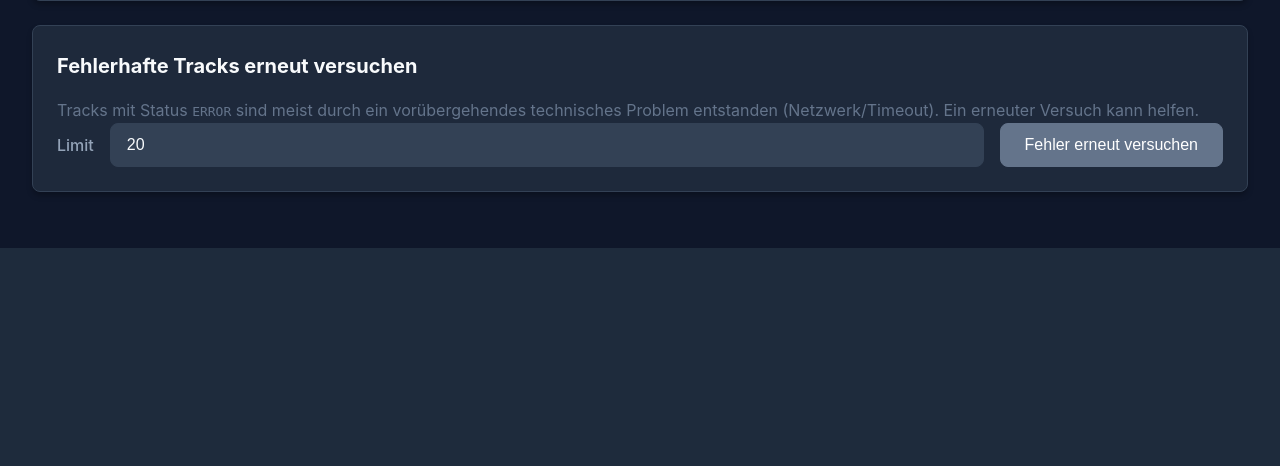
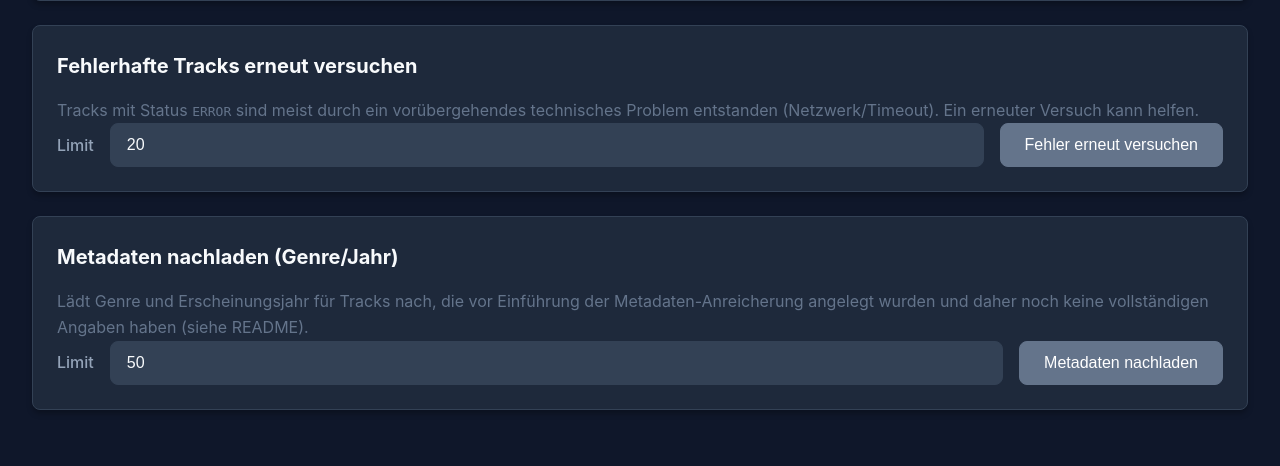
Before and after one commit to DarkWood1558/lyrics-analyzer, a Spring Boot app: page / in a window 1280 px wide. Shown: the part 665-1131 px from the top of the page. Before the commit the page ends 913 px from the top, so only its background shows below. Run offline with Spring Boot 4, Linux system fonts and the light colour scheme; tables that the repository leaves empty hold one stand-in row (values such as "Sample post").

Commit message:
bug fixing

```diff
--- a/src/main/resources/static/index.html
+++ b/src/main/resources/static/index.html
@@ -74,6 +74,21 @@
                     <button class="btn btn-secondary" id="btn-retry-errors">Fehler erneut versuchen</button>
                 </div>
                 <div id="retry-result" class="result-box hidden"></div>
+            </div>
+
+            <div class="card">
+                <h3>Metadaten nachladen (Genre/Jahr)</h3>
+                <p class="muted">
+                    Lädt Genre und Erscheinungsjahr für Tracks nach, die vor Einführung der
+                    Metadaten-Anreicherung angelegt wurden und daher noch keine vollständigen
+                    Angaben haben (siehe README).
+                </p>
+                <div class="form-row">
+                    <label for="metadata-limit">Limit</label>
+                    <input type="number" id="metadata-limit" value="50" min="1" max="500">
+                    <button class="btn btn-secondary" id="btn-backfill-metadata">Metadaten nachladen</button>
+                </div>
+                <div id="backfill-result" class="result-box hidden"></div>
             </div>
         </section>
 
--- a/src/main/resources/static/js/api.js
+++ b/src/main/resources/static/js/api.js
@@ -1,12 +1,16 @@
 /**
  * API-Client für Lyrics Analyzer
  * Definiert globale Variable LyricsAnalyzerAPI
+ *
+ * Nutzt relative Pfade (kein hardcoded "http://localhost:8080"), da das Frontend von der
+ * Spring-Boot-Anwendung selbst unter /static ausgeliefert wird. Relative Pfade funktionieren
+ * dadurch unabhängig von Host/Port (z.B. auch hinter einem Reverse-Proxy).
  */
 
 (function() {
     'use strict';
 
-    const API_BASE = 'http://localhost:8080/api';
+    const API_BASE = '/api';
 
     async function apiRequest(url, options = {}) {
         try {
@@ -67,68 +71,68 @@
         return apiRequest(`${API_BASE}/tracks/stats/by-year`);
     }
 
+    /**
+     * Nutzt den dedizierten Backend-Endpoint /api/tracks/status-counts, statt (wie zuvor)
+     * bis zu 1000 Tracks komplett zu laden und client-seitig zu zählen. Das Backend
+     * berechnet die Zahlen direkt per COUNT-Query (TrackController.statusCounts /
+     * TrackRepository.countByLyricsStatus) - schneller und korrekt auch bei >1000 Tracks.
+     */
     async function getStatusCounts() {
-        const tracks = await getTracks(0, 1000);
-        const counts = { FOUND: 0, NOT_FOUND: 0, ERROR: 0, PENDING: 0 };
-        (tracks.content || []).forEach(track => {
-            const status = track.lyricsStatus || 'PENDING';
-            if (counts[status] !== undefined) counts[status]++;
-        });
-        return counts;
+        return apiRequest(`${API_BASE}/tracks/status-counts`);
     }
 
     // ==================== THEME CLASSIFICATION ====================
 
     async function trainThemeClassifier() {
-        return apiRequest('/api/analysis/theme/train', { method: 'POST' });
+        return apiRequest(`${API_BASE}/analysis/theme/train`, { method: 'POST' });
     }
 
     async function classifyTheme(artist, title) {
-        return apiRequest(`/api/analysis/theme/classify?artist=${encodeURIComponent(artist)}&title=${encodeURIComponent(title)}`);
+        return apiRequest(`${API_BASE}/analysis/theme/classify?artist=${encodeURIComponent(artist)}&title=${encodeURIComponent(title)}`);
     }
 
     async function classifyAllThemes() {
-        return apiRequest('/api/analysis/theme/classify-all', { method: 'POST' });
+        return apiRequest(`${API_BASE}/analysis/theme/classify-all`, { method: 'POST' });
     }
 
     async function isThemeClassifierTrained() {
-        return apiRequest('/api/analysis/theme/trained');
+        return apiRequest(`${API_BASE}/analysis/theme/trained`);
     }
 
     // ==================== ARTIST STYLE ANALYSIS ====================
 
     async function getArtistStyle(artistName) {
-        return apiRequest(`/api/analysis/artist/style/${encodeURIComponent(artistName)}`);
+        return apiRequest(`${API_BASE}/analysis/artist/style/${encodeURIComponent(artistName)}`);
     }
 
     async function compareArtists(artist1, artist2) {
-        return apiRequest(`/api/analysis/artist/compare?artist1=${encodeURIComponent(artist1)}&artist2=${encodeURIComponent(artist2)}`);
+        return apiRequest(`${API_BASE}/analysis/artist/compare?artist1=${encodeURIComponent(artist1)}&artist2=${encodeURIComponent(artist2)}`);
     }
 
     async function findSimilarArtists(artistName, limit = 5) {
-        return apiRequest(`/api/analysis/artist/similar?artistName=${encodeURIComponent(artistName)}&limit=${limit}`);
+        return apiRequest(`${API_BASE}/analysis/artist/similar?artistName=${encodeURIComponent(artistName)}&limit=${limit}`);
     }
 
     // ==================== LYRICS DNA ====================
 
     async function getAllDNA() {
-        return apiRequest('/api/analysis/dna/all');
+        return apiRequest(`${API_BASE}/analysis/dna/all`);
     }
 
     async function getDNAVisualization() {
-        return apiRequest('/api/analysis/dna/visualization');
+        return apiRequest(`${API_BASE}/analysis/dna/visualization`);
     }
 
     async function getArtistDNA(artistName) {
-        return apiRequest(`/api/analysis/dna/${encodeURIComponent(artistName)}`);
+        return apiRequest(`${API_BASE}/analysis/dna/${encodeURIComponent(artistName)}`);
     }
 
     async function getSimilarArtistsDNA(artistName, limit = 5) {
-        return apiRequest(`/api/analysis/dna/similar?artistName=${encodeURIComponent(artistName)}&limit=${limit}`);
+        return apiRequest(`${API_BASE}/analysis/dna/similar?artistName=${encodeURIComponent(artistName)}&limit=${limit}`);
     }
 
     async function getAllThemes() {
-        return apiRequest('/api/analysis/themes');
+        return apiRequest(`${API_BASE}/analysis/themes`);
     }
 
     window.LyricsAnalyzerAPI = {
--- a/src/main/resources/static/js/app.js
+++ b/src/main/resources/static/js/app.js
@@ -134,16 +134,32 @@
         setTimeout(() => elements.toast.classList.add('hidden'), duration);
     }
 
+    /**
+     * sentimentScore liegt auf der CoreNLP-Skala 0.0 (very negative) - 4.0 (very positive),
+     * NICHT auf einer -1..1-Skala. Reine Zahlenausgabe mit 3 Nachkommastellen.
+     */
     function formatSentiment(score) {
         if (score === null || score === undefined) return '–';
         return score.toFixed(3);
     }
 
-    function formatSentimentLabel(score) {
-        if (score === null || score === undefined) return 'Kein Sentiment';
-        if (score > 0.2) return 'Positiv';
-        if (score < -0.2) return 'Negativ';
-        return 'Neutral';
+    /**
+     * Nutzt das vom Backend bereits berechnete sentimentLabel-Enum
+     * (VERY_NEGATIVE..VERY_POSITIVE), statt den 0..4-Score selbst (falsch) als -1..1
+     * zu interpretieren. Vorher wurde score > 0.2 / < -0.2 geprüft, was auf der
+     * tatsächlichen 0..4-Skala praktisch immer "Positiv" ergeben hätte.
+     */
+    const SENTIMENT_LABEL_TEXT = {
+        VERY_NEGATIVE: 'Sehr negativ',
+        NEGATIVE: 'Negativ',
+        NEUTRAL: 'Neutral',
+        POSITIVE: 'Positiv',
+        VERY_POSITIVE: 'Sehr positiv',
+    };
+
+    function formatSentimentLabel(label) {
+        if (!label) return 'Kein Sentiment';
+        return SENTIMENT_LABEL_TEXT[label] || label;
     }
 
     function escapeHtml(text) {
@@ -240,7 +256,7 @@
             return;
         }
         elements.ingestionHistory.innerHTML = state.ingestionHistory
-            .map(q => `<li><button class="history-item" data-query="${encodeURIComponent(q)}">${q}</button></li>`)
+            .map(q => `<li><button class="history-item" data-query="${encodeURIComponent(q)}">${escapeHtml(q)}</button></li>`)
             .join('');
         elements.ingestionHistory.querySelectorAll('.history-item').forEach(btn => {
             btn.addEventListener('click', () => {
@@ -262,8 +278,8 @@
         showLoading(elements.sentimentResult, true);
         try {
             const result = await api.analyzePendingSentiment(limit);
-            showResult(elements.sentimentResult, `Analyse für ${result.analyzed || limit} Tracks gestartet`, false);
-            showToast('Sentiment-Analyse läuft im Hintergrund');
+            showResult(elements.sentimentResult, `Analyse für ${result.analyzedCount ?? limit} Tracks abgeschlossen`, false);
+            showToast('Sentiment-Analyse abgeschlossen');
             loadDashboard();
             loadTracks();
             loadStats();
@@ -287,8 +303,8 @@
         showLoading(elements.retryResult, true);
         try {
             const result = await api.retryErrorTracks(limit);
-            showResult(elements.retryResult, `Erneuter Versuch für ${result.retryCount || limit} Tracks gestartet`, false);
-            showToast('Erneuter Ladeversuch läuft');
+            showResult(elements.retryResult, `Erneuter Versuch abgeschlossen: ${result.attempted} versucht, ${result.newlyFetched} neu gefunden, ${result.notFound} nicht gefunden, ${result.stillError} weiterhin Fehler`, false);
+            showToast('Erneuter Ladeversuch abgeschlossen');
             loadDashboard();
             loadTracks();
         } catch (error) {
@@ -307,12 +323,14 @@
     }
 
     async function handleBackfillMetadata() {
-        const limit = parseInt(document.getElementById('metadata-limit')?.value || 50);
+        const limitInput = document.getElementById('metadata-limit');
+        const limit = parseInt(limitInput?.value) || 50;
         showLoading(elements.backfillResult, true);
         try {
             const result = await api.backfillMetadata(limit);
-            showResult(elements.backfillResult, `Metadaten für ${limit} Tracks nachgeladen`, false);
-            showToast('Metadaten-Backfill läuft');
+            showResult(elements.backfillResult, `Metadaten-Backfill abgeschlossen: ${result.attempted} versucht, ${result.updated} aktualisiert, ${result.skipped} übersprungen`, false);
+            showToast('Metadaten-Backfill abgeschlossen');
+            loadStats();
         } catch (error) {
             showResult(elements.backfillResult, `Fehler: ${error.message}`, true);
         } finally {
@@ -375,6 +393,12 @@
         }
     }
 
+    /**
+     * WICHTIG: Das Backend (TrackResponse) liefert die Felder artistName/albumName,
+     * NICHT artist/album. Vorher griff dieser Code auf track.artist/track.album zu,
+     * was immer undefined war - die Tabelle zeigte daher in Künstler- und Album-Spalte
+     * nur "–" an, unabhängig von den tatsächlichen Daten.
+     */
     function renderTracksTable() {
         if (!elements.tracksTbody) return;
         if (state.tracks.data.length === 0) {
@@ -385,11 +409,11 @@
             .map(track => `
                 <tr data-track-id="${track.id}">
                     <td>${track.id}</td>
-                    <td>${escapeHtml(track.artist || '–')}</td>
-                    <td>${escapeHtml(track.title || '–')}</td>
-                    <td>${escapeHtml(track.album || '–')}</td>
+                    <td>${escapeHtml(track.artistName)}</td>
+                    <td>${escapeHtml(track.title)}</td>
+                    <td>${escapeHtml(track.albumName)}</td>
                     <td><span class="status-badge status-${track.lyricsStatus || 'PENDING'}">${track.lyricsStatus || 'PENDING'}</span></td>
-                    <td>${formatSentimentLabel(track.sentimentScore)}</td>
+                    <td>${formatSentimentLabel(track.sentimentLabel)}</td>
                     <td>${formatSentiment(track.sentimentScore)}</td>
                     <td><button class="btn btn-small btn-details" data-track-id="${track.id}">Details</button></td>
                 </tr>
@@ -412,20 +436,24 @@
         }
     }
 
+    /**
+     * Nutzt ebenfalls artistName/albumName statt artist/album (siehe renderTracksTable).
+     * track.theme existiert jetzt im DTO (TrackDetailResponse wurde entsprechend erweitert).
+     */
     async function showTrackDetails(trackId) {
         try {
             const track = await api.getTrackById(trackId);
             const html = `
                 <div class="modal-header">
-                    <h2>${escapeHtml(track.artist || 'Unbekannt')} – ${escapeHtml(track.title || 'Unbekannt')}</h2>
+                    <h2>${escapeHtml(track.artistName)} – ${escapeHtml(track.title)}</h2>
                 </div>
                 <div class="modal-body">
                     <div class="detail-grid">
-                        <div class="detail-item"><strong>Album:</strong> ${escapeHtml(track.album || '–')}</div>
+                        <div class="detail-item"><strong>Album:</strong> ${escapeHtml(track.albumName)}</div>
                         <div class="detail-item"><strong>Lyrics-Status:</strong> <span class="status-badge status-${track.lyricsStatus || 'PENDING'}">${track.lyricsStatus || 'PENDING'}</span></div>
-                        <div class="detail-item"><strong>Sentiment:</strong> ${formatSentimentLabel(track.sentimentScore)} (${formatSentiment(track.sentimentScore)})</div>
-                        <div class="detail-item"><strong>Genre:</strong> ${escapeHtml(track.genre || '–')}</div>
-                        <div class="detail-item"><strong>Jahr:</strong> ${escapeHtml(track.releaseYear || '–')}</div>
+                        <div class="detail-item"><strong>Sentiment:</strong> ${formatSentimentLabel(track.sentimentLabel)} (${formatSentiment(track.sentimentScore)})</div>
+                        <div class="detail-item"><strong>Genre:</strong> ${escapeHtml(track.genre)}</div>
+                        <div class="detail-item"><strong>Jahr:</strong> ${escapeHtml(track.releaseYear)}</div>
                         ${track.theme ? `<div class="detail-item"><strong>Thema:</strong> ${escapeHtml(track.theme)}</div>` : ''}
                     </div>
                     ${track.lyrics ? `
@@ -458,6 +486,10 @@
         }
     }
 
+    /**
+     * Backend liefert averageSentimentScore (siehe TrackController.sentimentByGenre),
+     * nicht averageSentiment.
+     */
     function renderGenreStats(stats) {
         if (!elements.statsGenre) return;
         if (!stats || stats.length === 0) {
@@ -468,7 +500,7 @@
             .map(s => `
                 <div class="stat-item">
                     <span class="stat-genre">${escapeHtml(s.genre || 'Unbekannt')}</span>
-                    <span class="stat-value">${formatSentiment(s.averageSentiment)}</span>
+                    <span class="stat-value">${formatSentiment(s.averageSentimentScore)} (n=${s.trackCount})</span>
                 </div>
             `)
             .join('');
@@ -485,7 +517,7 @@
             .map(s => `
                 <div class="stat-item">
                     <span class="stat-year">${s.year || 'Unbekannt'}</span>
-                    <span class="stat-value">${formatSentiment(s.averageSentiment)}</span>
+                    <span class="stat-value">${formatSentiment(s.averageSentimentScore)} (n=${s.trackCount})</span>
                 </div>
             `)
             .join('');
@@ -546,12 +578,12 @@
             }
 
             const themeDistHtml = Object.entries(response.themeDistribution || {})
-                .map(([theme, percent]) => `<div><strong>${theme}:</strong> ${percent}%</div>`)
+                .map(([theme, percent]) => `<div><strong>${escapeHtml(theme)}:</strong> ${percent}%</div>`)
                 .join('');
 
             if (elements.themeResult) {
                 elements.themeResult.innerHTML = `
-                    <div><strong>Vorhergesagtes Thema:</strong> ${response.predictedTheme || '–'}</div>
+                    <div><strong>Vorhergesagtes Thema:</strong> ${escapeHtml(response.predictedTheme || '–')}</div>
                     <div style="margin-top: 1rem;"><strong>Themenverteilung:</strong></div>
                     ${themeDistHtml}
                 `;
@@ -635,14 +667,14 @@
 
             if (elements.styleCompareResult) {
                 elements.styleCompareResult.innerHTML = `
-                    <div><strong>Ähnlichkeit:</strong> ${response.similarity}</div>
+                    <div><strong>Ähnlichkeit:</strong> ${escapeHtml(response.similarity)}</div>
                     <div style="margin-top: 1rem;">
-                        <strong>${response.artist1} Features:</strong>
-                        <pre style="margin-top: 0.5rem;">${JSON.stringify(response.featuresArtist1, null, 2)}</pre>
+                        <strong>${escapeHtml(response.artist1)} Features:</strong>
+                        <pre style="margin-top: 0.5rem;">${escapeHtml(JSON.stringify(response.featuresArtist1, null, 2))}</pre>
                     </div>
                     <div style="margin-top: 1rem;">
-                        <strong>${response.artist2} Features:</strong>
-                        <pre style="margin-top: 0.5rem;">${JSON.stringify(response.featuresArtist2, null, 2)}</pre>
+                        <strong>${escapeHtml(response.artist2)} Features:</strong>
+                        <pre style="margin-top: 0.5rem;">${escapeHtml(JSON.stringify(response.featuresArtist2, null, 2))}</pre>
                     </div>
                 `;
                 elements.styleCompareResult.classList.remove('hidden', 'result-box-error');
@@ -674,12 +706,12 @@
             }
 
             const similarHtml = Object.entries(response)
-                .map(([artist, similarity]) => `<div>${artist}: ${similarity}%</div>`)
+                .map(([name, similarity]) => `<div>${escapeHtml(name)}: ${(similarity * 100).toFixed(1)}%</div>`)
                 .join('');
 
             if (elements.similarResult) {
                 elements.similarResult.innerHTML = `
-                    <div><strong>Ähnlichste Künstler zu ${artist}:</strong></div>
+                    <div><strong>Ähnlichste Künstler zu ${escapeHtml(artist)}:</strong></div>
                     ${similarHtml}
                 `;
                 elements.similarResult.classList.remove('hidden', 'result-box-error');
@@ -724,8 +756,18 @@
         }
     }
 
+    /**
+     * Nutzt jetzt data-Attribute + addEventListener statt Inline-onmouseenter mit
+     * interpoliertem JSON.stringify(...).replace(/"/g, '&quot;'). Die alte Variante war
+     * fragil (bricht bei Künstlernamen mit Anführungszeichen/Sonderzeichen) und potenziell
+     * XSS-anfällig, da nicht-escapte Werte direkt ins HTML-Attribut interpoliert wurden.
+     * Die Punkt-Daten werden stattdessen in einer Map gehalten und per Index referenziert.
+     */
+    const dnaPointsById = new Map();
+
     function renderDNAVisualization(data) {
         if (!elements.dnaVisualization) return;
+        dnaPointsById.clear();
 
         elements.dnaVisualization.innerHTML = `
             <style>
@@ -769,35 +811,42 @@
                 }
             </style>
             <div class="dna-scatterplot" id="dna-scatterplot">
-                ${data.map(point => `
+                ${data.map((point, idx) => {
+            dnaPointsById.set(String(idx), point);
+            return `
                     <div class="dna-point"
+                         data-point-id="${idx}"
                          style="left: ${(point.x * 10 + 50)}%; top: ${(10 - point.y * 10 + 10)}%;
                                background: ${point.color === 'positive' ? 'var(--success-color)' : 'var(--error-color)'};
                                width: ${point.size}px; height: ${point.size}px;"
-                         title="${point.artist} (${point.topTheme})"
-                         onmouseenter="showDNATooltip(event, ${JSON.stringify(point).replace(/"/g, '&quot;')})"
-                         onmouseleave="hideDNATooltip()">
+                         title="${escapeHtml(point.artist)} (${escapeHtml(point.topTheme)})">
                     </div>
-                `).join('')}
+                `;
+        }).join('')}
                 <div class="dna-tooltip" id="dna-tooltip"></div>
             </div>
         `;
+
+        elements.dnaVisualization.querySelectorAll('.dna-point').forEach(el => {
+            el.addEventListener('mouseenter', (e) => showDNATooltip(e, dnaPointsById.get(el.dataset.pointId)));
+            el.addEventListener('mouseleave', hideDNATooltip);
+        });
     }
 
     function showDNATooltip(event, point) {
         const tooltip = document.getElementById('dna-tooltip');
-        if (!tooltip) return;
+        if (!tooltip || !point) return;
 
         const themeHtml = Object.entries(point.themes || {})
-            .map(([theme, percent]) => `<div>${theme}: ${percent}%</div>`)
+            .map(([theme, percent]) => `<div>${escapeHtml(theme)}: ${percent}%</div>`)
             .join('');
 
         tooltip.innerHTML = `
-            <div><strong>${point.artist}</strong></div>
-            <div>Top Thema: ${point.topTheme}</div>
+            <div><strong>${escapeHtml(point.artist)}</strong></div>
+            <div>Top Thema: ${escapeHtml(point.topTheme)}</div>
             <div>Themenverteilung:</div>
             ${themeHtml}
-            <div>Sentiment: ${point.averageSentiment ? point.averageSentiment.toFixed(2) : 'N/A'}</div>
+            <div>Sentiment: ${point.averageSentiment !== undefined && point.averageSentiment !== null ? point.averageSentiment.toFixed(2) : 'N/A'}</div>
         `;
         tooltip.style.display = 'block';
         tooltip.style.left = (event.pageX + 10) + 'px';
@@ -827,12 +876,12 @@
             }
 
             const themeHtml = Object.entries(response.themeDistribution || {})
-                .map(([theme, percent]) => `<div>${theme}: ${percent}%</div>`)
+                .map(([theme, percent]) => `<div>${escapeHtml(theme)}: ${percent}%</div>`)
                 .join('');
 
             if (elements.dnaDetailsResult) {
                 elements.dnaDetailsResult.innerHTML = `
-                    <div><strong>Künstler:</strong> ${response.artist}</div>
+                    <div><strong>Künstler:</strong> ${escapeHtml(response.artist)}</div>
                     <div><strong>Durchschnittliches Sentiment:</strong> ${response.averageSentiment.toFixed(3)}</div>
                     <div><strong>Feature-Vektor:</strong> [${response.featureVector.map(v => v.toFixed(3)).join(', ')}]</div>
                     <div style="margin-top: 1rem;"><strong>Themenverteilung:</strong></div>
```
Also changed, not shown: src/main/java/com/lyricsanalyzer/dto/TrackDetailResponse.java (+9 -2 lines), src/main/java/com/lyricsanalyzer/dto/TrackResponse.java (+5 -2 lines).
